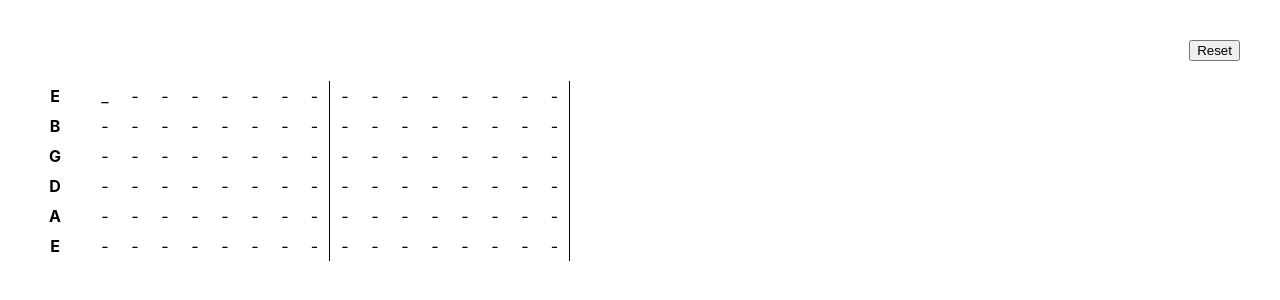
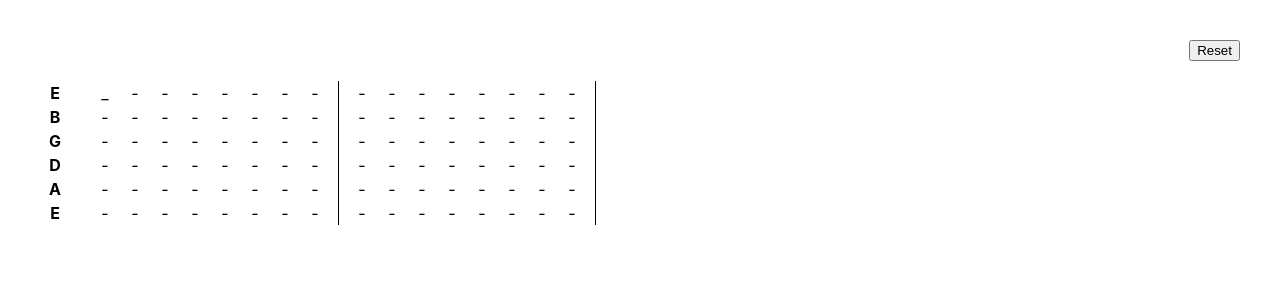
Before and after one commit to fmodica/tablature-react, a React (Create React App) app: page / in a window 1280 px wide. Shown: the top 300 px of the page. Built offline with nearby package versions, Linux system fonts and the light colour scheme.

Commit message:
Made the bar its own element

```diff
--- a/src/tablature/chord.tsx
+++ b/src/tablature/chord.tsx
@@ -7,17 +7,16 @@ export class Chord extends PureComponent<IChordProps, IChordState> {
       && ((this.props.chordIndex + 1) % this.props.notesPerMeasure === 0);
 
     const fretElements: JSX.Element[] = this.props.notes.map((fret: number | null, stringIndex: number) => {
-      const cssClass = `fret-container ${needsBar ? 'bar' : ''}`;
-
-      return (
-        <div className={cssClass} key={stringIndex}>{this.getFretElement(stringIndex, fret)}</div>
-      );
+      return this.getFretElement(stringIndex, fret);
     });
 
     return (
+      <>
       <div className='chord'>
         {fretElements}
       </div>
+      {needsBar ? <div className='bar'> </div> : null}
+      </>
     );
   }
 
--- a/src/tablature/tablature.css
+++ b/src/tablature/tablature.css
@@ -13,15 +13,16 @@
   float: left;
   min-width: 30px;
   text-align: center;
-  margin-bottom: 40px;
 }
 
-.tablature .fret-container.bar {
-  border-right: 1px solid black;
+.tablature .bar {
+  width: 1px;
+  margin: 0px 8px;
+  background: black;
 }
 
 .tablature .fret {
-  padding: 5px;
+  padding: 2px;
   cursor: pointer;
 }
 
```
